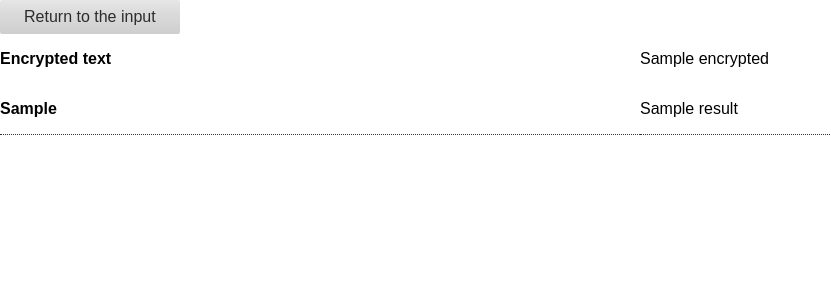
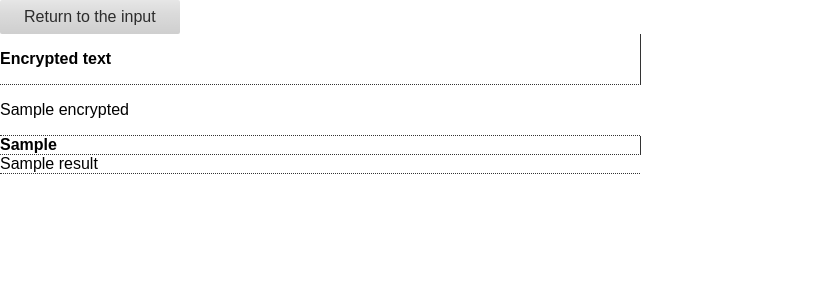
Before and after one commit to m-messiah/decrypter, a Django app: template decrypter/templates/answer.html in a window 1280 px wide. Shown: the top 300 px of the page, without its empty margins (0-831 px from the left). Run offline with Django 3.2, Linux system fonts and the light colour scheme; the template is opened without the code that fills it: most values are stand-ins (such as "Sample title", 1, 10 or a date in 2020); some libraries are stand-ins or nearby versions.

Commit message:
grid instead of table

```diff
--- a/decrypter/templates/answer.html
+++ b/decrypter/templates/answer.html
@@ -3,13 +3,13 @@
 {% block title %}Decrypted{% endblock %}
 {% block content %}
 <div class="pure-g-r">
-    <div class="pure-u-1-2"><p><b>Encrypted text</b></p></div>
-    <div class="pure-u-1-2"><p>{{ encrypted }}</p></div>
+    <div class="pure-u-1-2 tbleh"><p><b>Encrypted text</b></p></div>
+    <div class="pure-u-1-2 tble"><p>{{ encrypted }}</p></div>
 </div>
 <div class="pure-g">
     {% for typeCrypto,result in decrypted %}
-    <div class="pure-u-1-2 tble"><p><b>{{ typeCrypto|safe }}</b></p></div>
-    <div class="pure-u-1-2 tble"><p>{{ result|safe }}</p></div>
+    <div class="pure-u-1-2 tbleh"><b>{{ typeCrypto|safe }}</b></div>
+    <div class="pure-u-1-2 tble">{{ result|safe }}</div>
     {% endfor %}
 </div>
 {% endblock %}
--- a/decrypter/templates/base.html
+++ b/decrypter/templates/base.html
@@ -10,7 +10,8 @@
     <meta name='yandex-verification' content='427338f998067135' />
     <link href="{% static "css/pure-min.css" %}" rel="stylesheet">
     <style>
-        .tble{border-right:1px #000;border-bottom:1px dotted #333;}
+        .tbleh{border-right:1px solid #333;border-bottom:1px dotted #333;}
+        .tble{border-bottom:1px dotted #333;}
     </style>
     <script async src="//ajax.googleapis.com/ajax/libs/jquery/2.0.2/jquery.min.js"></script>
     <script>(function(i,s,o,g,r,a,m){i['GoogleAnalyticsObject']=r;i[r]=i[r]||function(){(i[r].q=i[r].q||[]).push(arguments)},i[r].l=1*new Date();a=s.createElement(o),m=s.getElementsByTagName(o)[0];a.async=1;a.src=g;m.parentNode.insertBefore(a,m)})(window,document,'script','//www.google-analytics.com/analytics.js','ga');ga('create', 'UA-41323843-1', 'decrypter.herokuapp.com');ga('send', 'pageview');</script>
```
